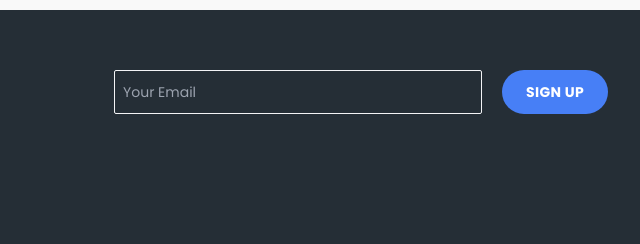
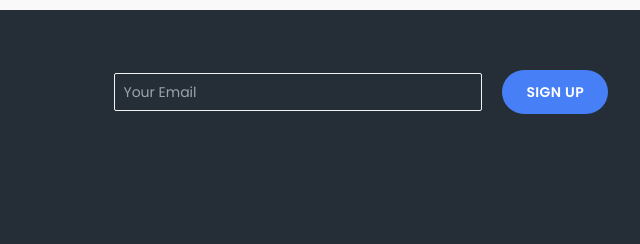
Before and after one commit to Zvki1/authentic, a website: page index.html in a window 1280 px wide. Shown: the part 1496-1740 px from the top of the page, 640-1280 px from the left. Drawn offline with Linux system fonts and the light colour scheme.

Commit message:
resolve footer pb

```diff
--- a/index.html
+++ b/index.html
@@ -647,9 +647,9 @@
               >
                 <form class="w-full">
                   <label for="UserEmail" class="sr-only"> Email </label>
-                  <div class="flex">
+                  <div class="flex items-center">
                     <div
-                      class="mr-5 rounded-sm border border-gray-100 p-2 focus-within:ring sm:flex sm:items-center sm:gap-4"
+                      class="mr-5 self-stretch rounded-sm border border-gray-100 p-2 focus-within:ring sm:flex sm:items-center sm:gap-4"
                     >
                       <input
                         type="email"
@@ -659,7 +659,7 @@
                       />
                     </div>
                     <button
-                      class="mt-1 bg-Primary-Ocean-Blue rounded-3xl px-6 py-3 text-sm font-bold uppercase tracking-wide text-white transition-none hover:bg-Primary-Sky-Blue sm:mt-0 sm:w-auto sm:shrink-0"
+                      class="mt-1 bg-Primary-Ocean-Blue rounded-3xl px-6 py-3 text-sm font-semibold uppercase tracking-wide text-white transition-none hover:bg-Primary-Sky-Blue sm:mt-0 sm:w-auto sm:shrink-0"
                     >
                       Sign Up
                     </button>
```
